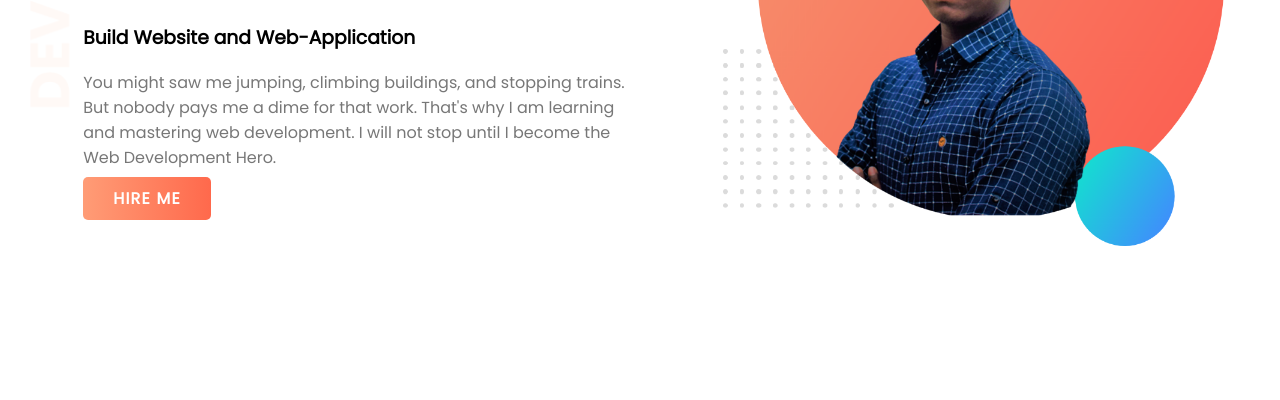
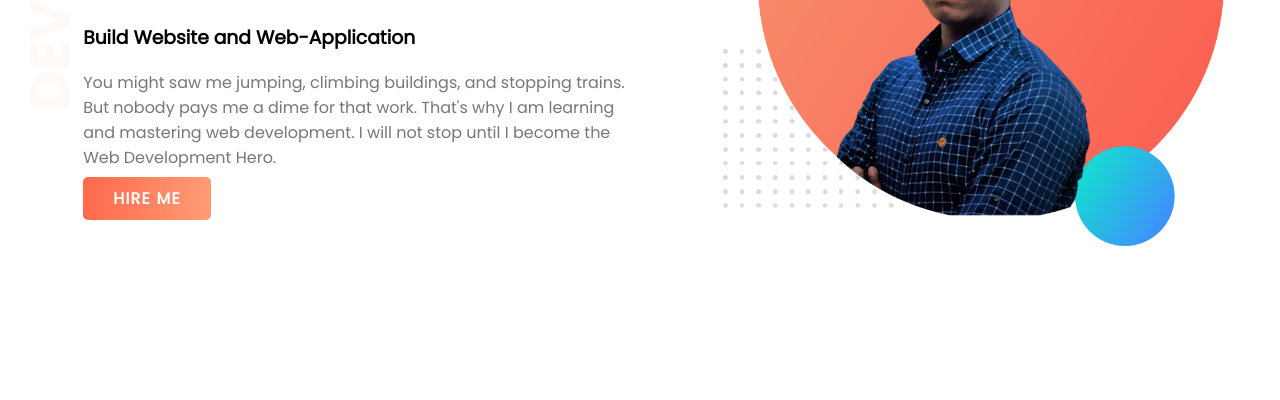
Before and after one commit to NahidAhmed07/my-portfolio1, a plain HTML site: page index.html in a window 1280 px wide. In both pictures the pointer is over the link "HIRE ME". Shown: the part 252-652 px from the top of the page. Drawn offline with Linux system fonts and the light colour scheme.

Commit message:
btn hover effect added

```diff
--- a/style.css
+++ b/style.css
@@ -36,6 +36,9 @@ color:#777 ;
   border-radius: 5px;
   letter-spacing: 1.2px;
   background-image: linear-gradient(to left,#FF694C, #FF9C76 );
+}
+.link-btn:hover{
+  background-image: linear-gradient(to right,#FF694C, #FF9C76 );
 }
 .top-main{
   background-image: url(images/top-banner.png);
```
